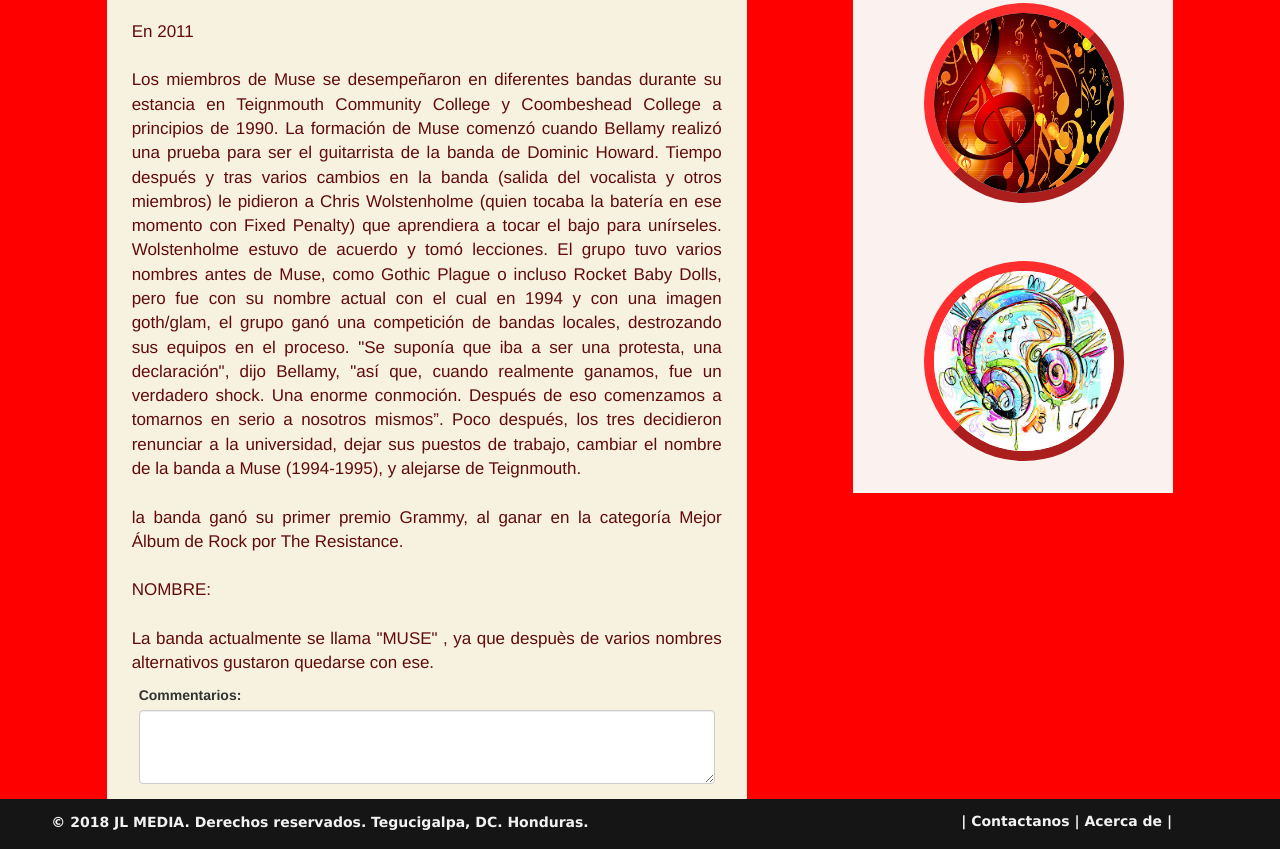
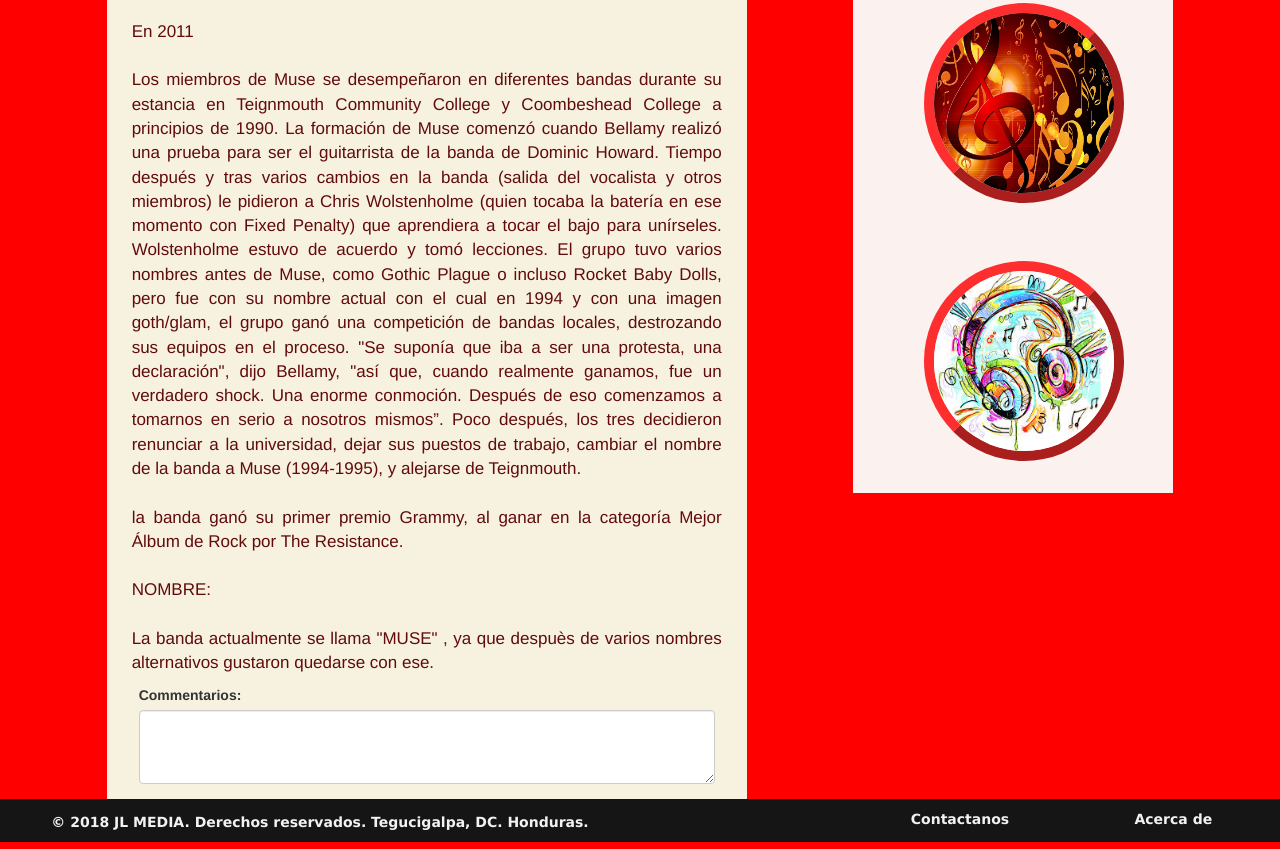
Before and after one commit to donjoad/blog, a plain HTML site: page index.html in a window 1280 px wide. Shown: the part 1663-2512 px from the top of the page. Drawn offline with Linux system fonts and the light colour scheme.

Commit message:
commit final corregido blog de musica

```diff
--- a/css/estilos.css
+++ b/css/estilos.css
@@ -90,7 +90,7 @@ body{
 }
 footer{
 	background-color: #151515;
-	height: 50px;
+
 	width: 100%;
 	clear: both;
 	margin:0 auto;
@@ -111,4 +111,4 @@ footer{
 	font-size: 14px;
 	color: #F2F2F2;
 	text-align: center;
-	margin-top: 3%;
+	margin-top: 5%;
--- a/index.html
+++ b/index.html
@@ -85,7 +85,7 @@
           La banda es conocida por sus extravagantes shows en vivo (frecuentemente considerados como 'los mejores del mundo'), por fusionar géneros musicales como el rock espacial, rock progresivo, heavy metal, música clásica y electrónica en su estilo de rock alternativo, y por los excéntricos intereses de Matthew Bellamy en la conspiración global, la revolución, la astrofísica, vida extraterrestre, los fantasmas, la teología y el apocalipsis; temas que se ven reflejados en sus letras.<br>
           <br> En 2011
           <br><br>Los miembros de Muse se desempeñaron en diferentes bandas durante su estancia en Teignmouth Community College y Coombeshead College a principios de 1990. La formación de Muse comenzó cuando Bellamy realizó una prueba para ser el guitarrista de la banda de Dominic Howard. Tiempo después y tras varios cambios en la banda (salida del vocalista y otros miembros) le pidieron a Chris Wolstenholme (quien tocaba la batería en ese momento con Fixed Penalty) que aprendiera a tocar el bajo para unírseles. Wolstenholme estuvo de acuerdo y tomó lecciones.
-El grupo tuvo varios nombres antes de Muse, como Gothic Plague o incluso Rocket Baby Dolls, pero fue con su nombre actual con el cual en 1994 y con una imagen goth/glam, el grupo ganó una competición de bandas locales, destrozando sus equipos en el proceso. "Se suponía que iba a ser una protesta, una declaración", dijo Bellamy, "así que, cuando realmente ganamos, fue un verdadero shock. Una enorme conmoción. Después de eso comenzamos a tomarnos en serio a nosotros mismos”. Poco después, los tres decidieron renunciar a la universidad, dejar sus puestos de trabajo, cambiar el nombre de la banda a Muse (1994-1995), y alejarse de Teignmouth.
+          El grupo tuvo varios nombres antes de Muse, como Gothic Plague o incluso Rocket Baby Dolls, pero fue  con su nombre actual con el cual en 1994 y con una imagen goth/glam, el grupo ganó una competición de bandas locales, destrozando sus equipos en el proceso. "Se suponía que iba a ser una protesta, una declaración", dijo Bellamy, "así que, cuando realmente ganamos, fue un verdadero shock. Una enorme conmoción. Después de eso comenzamos a tomarnos en serio a nosotros mismos”. Poco después, los tres decidieron renunciar a la universidad, dejar sus puestos de trabajo, cambiar el nombre de la banda a Muse (1994-1995), y alejarse de Teignmouth.
 
           <br><br>la banda ganó su primer premio Grammy, al ganar en la categoría Mejor Álbum de Rock por The Resistance.
 
@@ -100,7 +100,7 @@ La banda actualmente se llama "MUSE" , ya que despuès de varios nombres alterna
           </form>
         </div>
       </div>
-      <div class="col-lg-3 col-lg-offset-1" >
+      <div class="col-lg-3 col-lg-offset-1 " >
         <div class="row" style="background-color: #FBF2EF;">
           <div class="col-lg-10">
               <input type="text" class="form-control" placeholder="Buscar..." style="margin-top: 2%;">
@@ -167,11 +167,14 @@ La banda actualmente se llama "MUSE" , ya que despuès de varios nombres alterna
     </div>
   </section>
   <footer>
-    <div class="col-lg-6">
+    <div class="col-lg-6 col-md-12 col-sm-12">
         <p id="derechos">© 2018 JL MEDIA. Derechos reservados. Tegucigalpa, DC. Honduras.</p>
     </div>
-    <div class="col-lg-4 col-lg-offset-2">
-        <p id="contacto">| Contactanos | Acerca de |</p>
+    <div class="col-lg-2 col-lg-offset-2">
+        <p id="contacto">Contactanos</p>
+    </div>
+    <div class="col-lg-2 ">
+        <p id="contacto">Acerca de</p>
     </div>
   </footer>
 </body>
```
Lines whose indentation alone changed are shown as unchanged.
